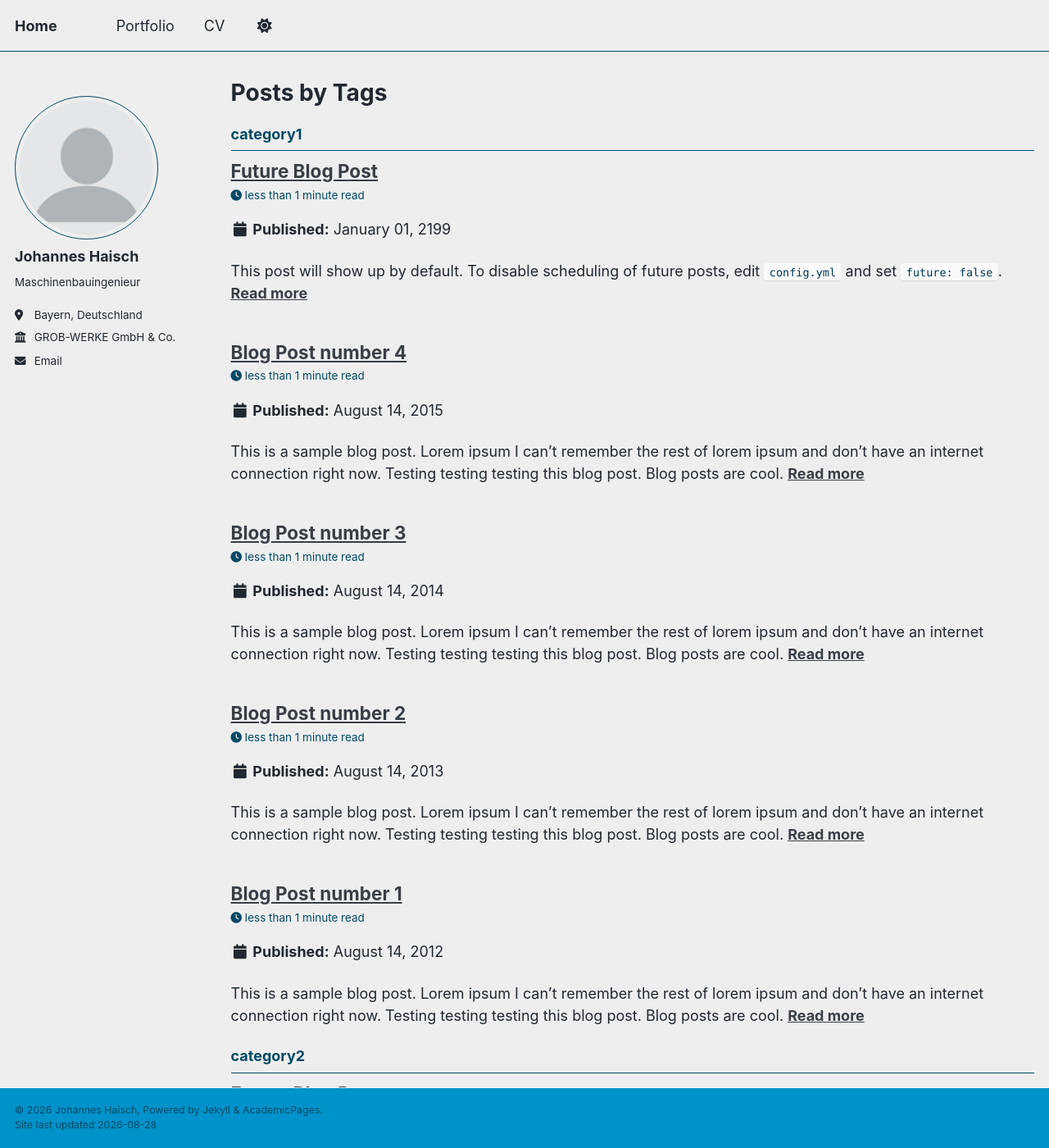
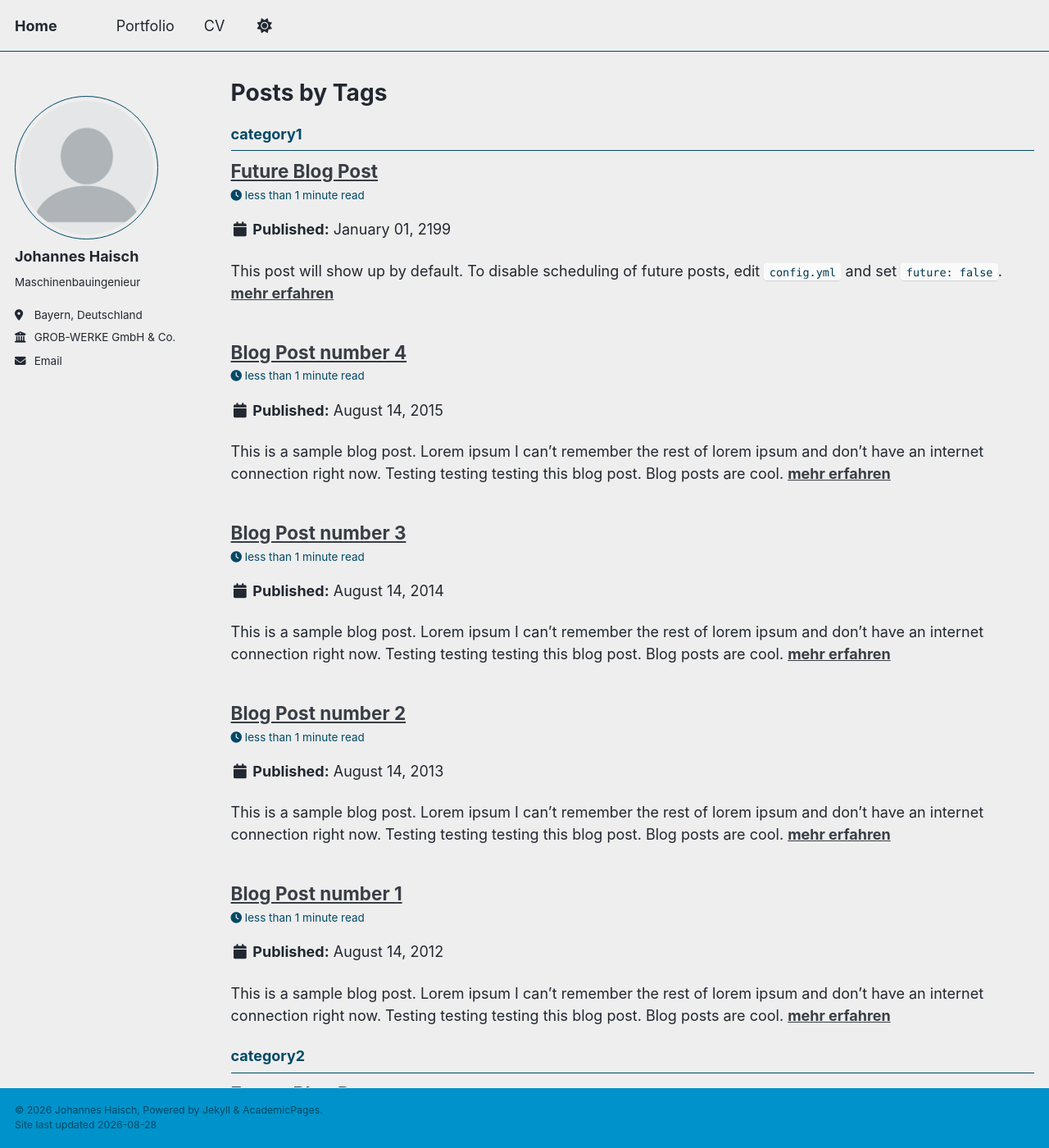
Before and after one commit to CourtsideEngineer/Courtsideengineer.github.io, a Jekyll site: the page built from _pages/tag-archive.html, in a window 1280 px wide and 1400 px high. Shown: the whole window at 82% size. Built offline with Jekyll 4.4.1, drawn with Linux system fonts in a browser that asks for light colours; a style sheet for code colours, icons or effects is not loaded; some of the changed text lies outside the part shown.

Commit message:
Update archive-single.html

```diff
--- a/_includes/archive-single.html
+++ b/_includes/archive-single.html
@@ -49,7 +49,7 @@
     {% if post.excerpt and site.read_more != 'enabled' %}
     <p class="archive__item-excerpt" itemprop="description">{{ post.excerpt | markdownify }}</p>
     {% elsif post.excerpt and site.read_more == 'enabled' %}
-    <p class="archive__item-excerpt" itemprop="description"><p>{{ post.excerpt | markdownify | remove: '<p>' | remove: '</p>' }}<strong><a href="{{ base_path }}{{ post.url }}" rel="permalink"> Read more</a></strong></p></p>
+    <p class="archive__item-excerpt" itemprop="description"><p>{{ post.excerpt | markdownify | remove: '<p>' | remove: '</p>' }}<strong><a href="{{ base_path }}{{ post.url }}" rel="permalink"> mehr erfahren</a></strong></p></p>
     {% endif %}
 
     {% if post.citation and post.paperurl and post.slidesurl and post.bibtexurl %}
```
